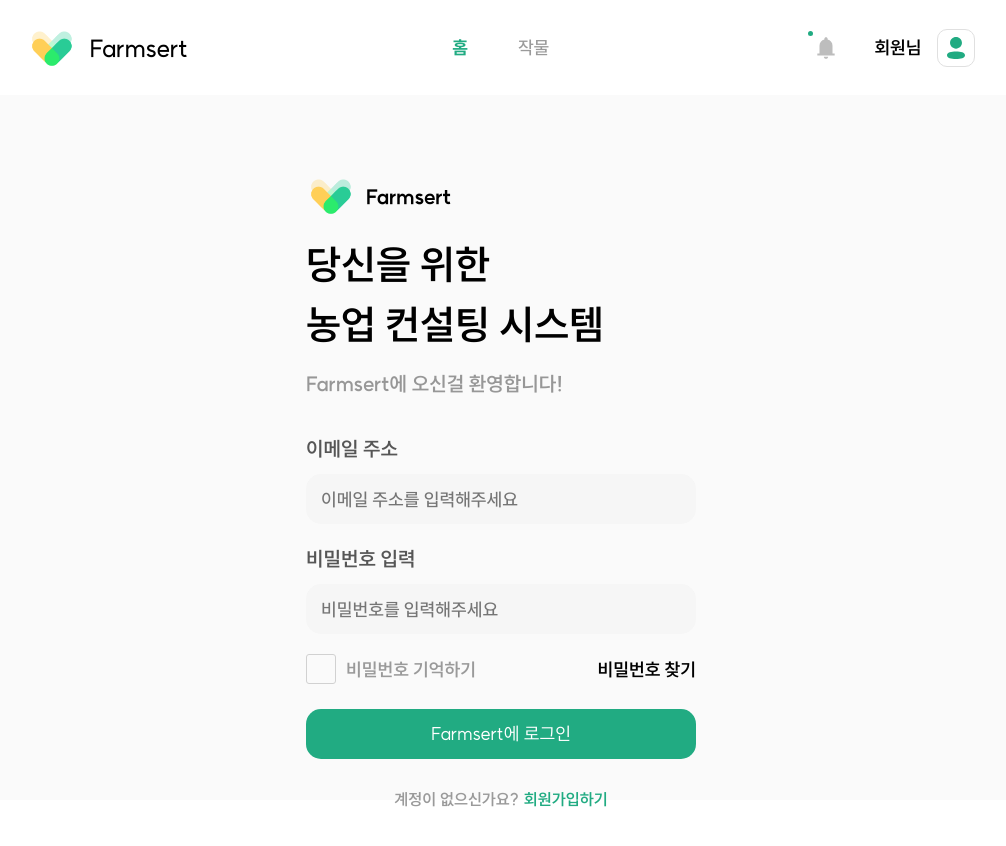
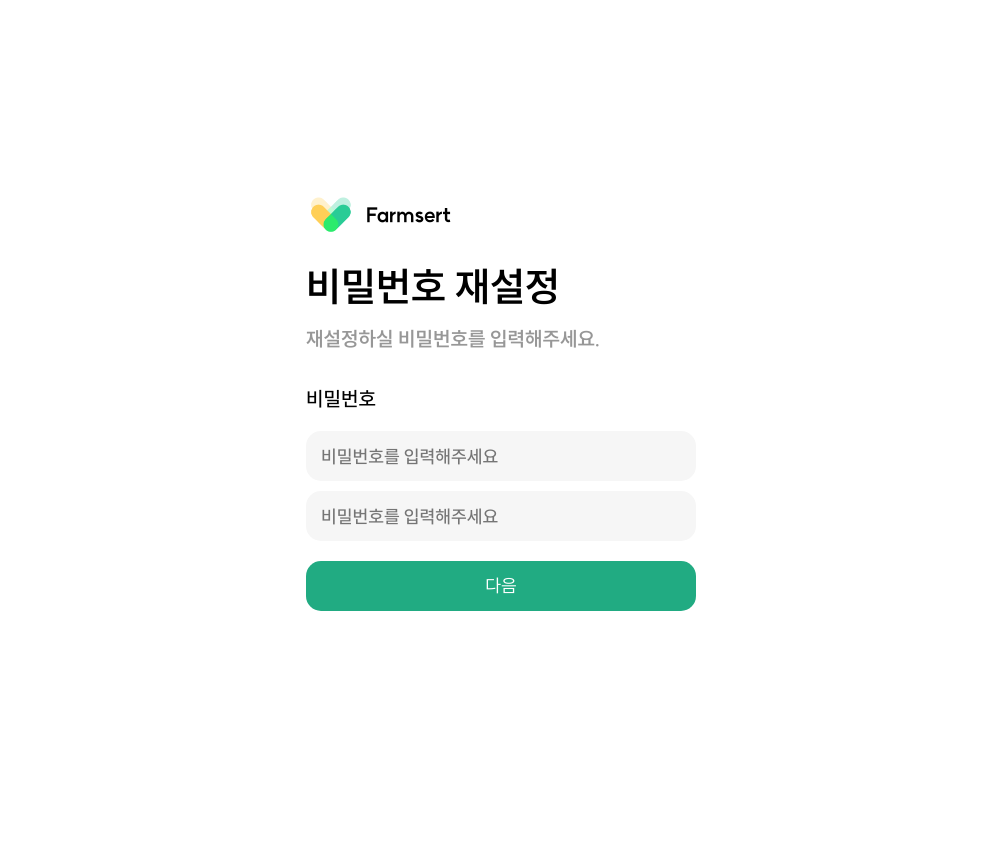
Before and after one commit to Contest-Sunsec/Frontend, a Nuxt app: page /reset-password in a window 1280 px wide. Before the commit this address led to /login. Shown: the top 846 px of the page, without its empty margins (139-1145 px from the left). After the commit the page ends 800 px from the top, so only its background shows below. Built offline with nearby package versions, Linux system fonts and the light colour scheme; no server answers.

Commit message:
add reset and forgot password

```diff
--- a/api/index.ts
+++ b/api/index.ts
@@ -33,7 +33,7 @@ export async function getUserData() {
   return res;
 }
 
-export async function forgotPassword(email: string) {
+export async function forgotPassword(email: object) {
   const res = await getAPI
     .post('/auth/forgotPassword', email)
     .then((res) => res)
--- /dev/null
+++ b/pages/forgot-password.vue
@@ -0,0 +1,70 @@
+<template>
+  <div class="forgot">
+    <div class="forgot_wrapper">
+      <div class="forgot_logo">
+        <img src="~/static/images/logo.png" />
+        <p>Farmsert</p>
+      </div>
+
+      <h1 class="forgot_title">{{ titleContent.title[0] }}</h1>
+      <h1 v-if="isSended" class="forgot_title">{{ titleContent.title[1] }}</h1>
+      <p class="forgot_subtitle">{{ titleContent.message[0] }}</p>
+      <p v-if="!isSended" class="forgot_subtitle">{{ titleContent.message[1] }}</p>
+
+      <div v-if="!isSended" class="forgot_input">
+        <p>이메일 주소</p>
+        <input
+            v-model="email"
+            type="text"
+            placeholder="이메일 주소를 입력해주세요"
+          />
+      </div>
+      <button v-if="!isSended" class="forgot_button" @click="forgotPassword">다음</button>
+
+      <div v-if="error" class="forgot_error">
+        <img src="~/static/images/error.svg" alt="">
+        <p>{{ errorMessage }}</p>
+      </div>
+    </div>
+  </div>
+</template>
+
+<script lang="ts">
+import Vue from 'vue';
+import { forgotPassword } from '~/api';
+
+export default Vue.extend({
+  name: 'ForgotPassword',
+  layout: 'login',
+  data() {
+    return {
+      email: '',
+      error: false,
+      errorMessage: '',
+      isSended: false,
+      titleContent: {
+        title: ['비밀번호 찾기'],
+        message: ['비밀번호를 잃어버리신 계정의','이메일 주소를 알려주세요'],
+      }
+    };
+  },
+  methods: {
+    async forgotPassword() {
+      const res = await forgotPassword({email: this.email});
+      if (res.status === 200) {
+        this.isSended = true;
+        this.titleContent.title[0] = '해당 이메일에 재설정';
+        this.titleContent.title[1] = '링크를 발송했어요';
+        this.titleContent.message[0] = '메일함에서 비밀번호를 재설정 해주세요';
+      } else {
+        this.error = true;
+        this.errorMessage = res.data.message;
+      }
+    },
+  },
+});
+</script>
+
+<style lang="scss">
+@import "~/static/scss/forgotPassword.scss";
+</style>
--- a/pages/login.vue
+++ b/pages/login.vue
@@ -41,12 +41,17 @@
           <p>비밀번호 기억하기</p>
         </div>
 
-        <p>비밀번호 찾기</p>
+        <p @click="forgot">비밀번호 찾기</p>
       </div>
 
       <button class="login_button" @click="login">Farmsert에 로그인</button>
 
-      <div class="login_account">
+
+      <div v-if="error" class="login_error">
+        <img src="~/static/images/error.svg" alt="">
+        <p>{{ errorMessage }}</p>
+      </div>
+      <div v-else class="login_account">
         <p>계정이 없으신가요?</p>
         <p class="login_register" @click="register">회원가입하기</p>
       </div>
@@ -66,13 +71,17 @@ export default Vue.extend({
     return {
       email: '',
       password: '',
-      error: '',
+      error: false,
       errorMessage: '',
     };
   },
   methods: {
     register() {
       this.$router.push('/register');
+    },
+
+    forgot() {
+      this.$router.push('/forgot-password');
     },
 
     async login() {
@@ -85,7 +94,7 @@ export default Vue.extend({
         this.$cookies.set('token', res.data.responseData.token);
         this.$router.push('/');
       } else {
-        this.error = res.data.error;
+        this.error = true;
         this.errorMessage = res.data.message;
       }
     },
--- /dev/null
+++ b/pages/reset-password.vue
@@ -0,0 +1,83 @@
+<template>
+  <div class="forgot">
+    <div class="forgot_wrapper">
+      <div class="forgot_logo">
+        <img src="~/static/images/logo.png" />
+        <p>Farmsert</p>
+      </div>
+
+      <h1 class="forgot_title">{{ textContent.title[0] }}</h1>
+      <h1 v-if="isReset" class="forgot_title">{{ textContent.title[1] }}</h1>
+      <p class="forgot_subtitle">{{ textContent.message[0] }}</p>
+
+      <div v-if="!isReset" class="forgot_input">
+        <p>비밀번호</p>
+        <input
+            v-model="password"
+            type="password"
+            placeholder="비밀번호를 입력해주세요"
+          />
+        <input
+            v-model="passwordCheck"
+            type="password"
+            placeholder="비밀번호를 입력해주세요"
+          />
+      </div>
+      <button v-if="!isReset" class="forgot_button" @click="resetPassword">다음</button>
+
+      <div v-if="error" class="forgot_error">
+        <img src="~/static/images/error.svg" alt="">
+        <p>{{ errorMessage }}</p>
+      </div>
+    </div>
+  </div>
+</template>
+
+<script lang="ts">
+import Vue from 'vue';
+import { resetPassword } from '~/api';
+
+export default Vue.extend({
+  name: 'ResetPassword',
+  layout: 'login',
+  data() {
+    return {
+      password: '',
+      passwordCheck: '',
+      error: false,
+      errorMessage: '',
+      isReset: false,
+      textContent: {
+        title: ['비밀번호 재설정'],
+        message: ['재설정하실 비밀번호를 입력해주세요.'],
+      }
+    };
+  },
+  methods: {
+    async resetPassword() {
+      if (this.password !== this.passwordCheck) {
+        this.error = true;
+        this.errorMessage = '비밀번호가 일치하지 않습니다.';
+        return;
+      }
+
+      const res = await resetPassword({
+        password: this.password,
+        token: this.$route.query.token as string,
+      });
+      if (res.status === 200) {
+        this.isReset = true;
+        this.textContent.title = ['비밀번호 재설정이', '완료되었습니다.'];
+        this.textContent.message = ['이제 Farmsert를 시작해보세요!'];
+      } else {
+        this.error = true;
+        this.errorMessage = res.data.message;
+      }
+    },
+  },
+});
+</script>
+
+<style lang="scss">
+@import "~/static/scss/forgotPassword.scss";
+</style>
--- /dev/null
+++ b/static/scss/forgotPassword.scss
@@ -0,0 +1,96 @@
+.forgot {
+  width: 100%;
+  height: 100vh;
+
+  display: flex;
+  align-items: center;
+  justify-content: center;
+
+  &_logo {
+    display: flex;
+    align-items: center;
+    margin-bottom: 22px;
+
+    p {
+      font-size: 20px;
+      font-weight: 700;
+      margin-left: 10px;
+    }
+
+    img {
+      width: 50px;
+    }
+  }
+
+  &_title {
+    font-size: 40px;
+    font-weight: 600;
+    margin-bottom: 15px;
+  }
+
+  &_subtitle {
+    font-size: 20px;
+    font-weight: 600;
+    color: #979797;
+  }
+
+  &_input {
+    display: flex;
+    flex-direction: column;
+    margin-top: 35px;
+    gap: 10px;
+    p {
+      font-size: 20px;
+      font-weight: 500;
+      margin-bottom: 10px;
+    }
+
+    input {
+      width: 390px;
+      height: 50px;
+      background-color: #f6f6f6;
+      border-radius: 15px;
+      padding: 5px 15px;
+      color: #929292;
+      font-size: 18px;
+      font-weight: 500;
+      border: 0;
+      outline: 0;
+
+      &:focus {
+        color: black;
+      }
+    }
+  }
+  &_button {
+    margin-top: 20px;
+    width: 100%;
+    background-color: var(--base_2);
+    color: white;
+    line-height: 40px;
+    font-size: 18px;
+    padding: 5px 0;
+    border-radius: 15px;
+    border: 0;
+    cursor: pointer;
+  }
+
+  &_error {
+    margin-top: 25px;
+    display: flex;
+    justify-content: center;
+
+    img {
+      width: 25px;
+      height: 25px;
+      margin-right: 13px;
+    }
+
+    p {
+      text-align: center;
+      color: #dd2e2e;
+      font-weight: 500;
+      font-size: 18px;
+    }
+  }
+}
--- a/static/scss/login.scss
+++ b/static/scss/login.scss
@@ -156,4 +156,23 @@
     color: var(--base_2) !important;
     cursor: pointer;
   }
+
+  &_error {
+    margin-top: 25px;
+    display: flex;
+    justify-content: center;
+
+    img {
+      width: 25px;
+      height: 25px;
+      margin-right: 13px;
+    }
+
+    p {
+      text-align: center;
+      color: #dd2e2e;
+      font-weight: 500;
+      font-size: 18px;
+    }
+  }
 }
```
Also changed, not shown: static/scss/resetPassword.scss (added).
